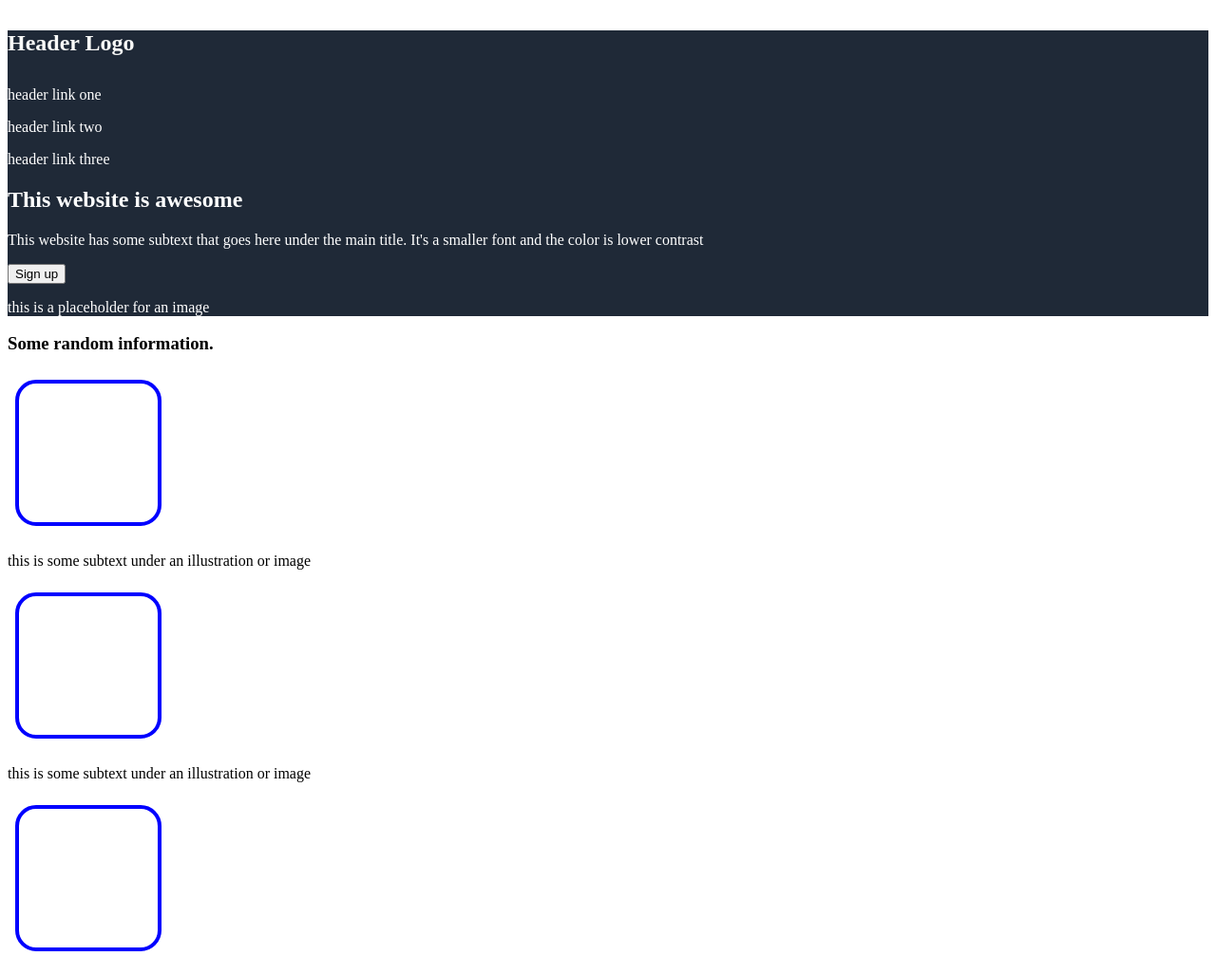
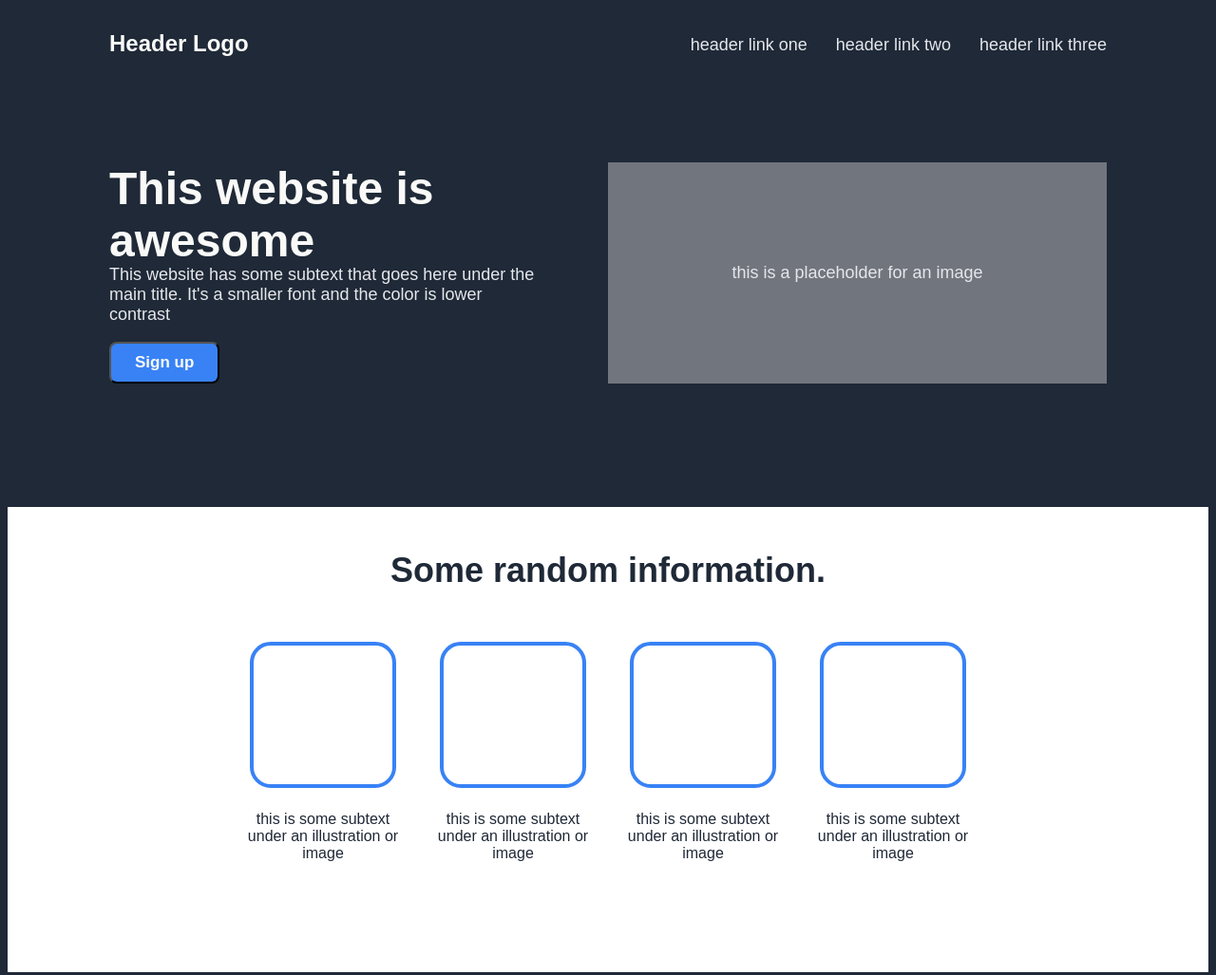
Before and after one commit to hkst17/landingPage, a plain HTML site: page index.html in a window 1280 px wide. Shown: the top 1027 px of the page at 95% size. Drawn offline with Linux system fonts and the light colour scheme.

Commit message:
Finish section 1 and two

```diff
--- a/index.html
+++ b/index.html
@@ -1,5 +1,6 @@
 <!DOCTYPE html>
 <html lang="en">
+
 <head>
     <link rel="stylesheet" href="styles.css">
     <meta charset="UTF-8">
@@ -7,65 +8,93 @@
     <meta name="viewport" content="width=device-width, initial-scale=1.0">
     <title>Landing Page</title>
 </head>
+
 <body>
-
-    <div class="sec1">
+    <div class="allContent">
+        <div class="sec1 invBox">
             <div class="header">
                 <div id="header-left">
-                <h4>Header Logo</h4>
+                    <p>Header Logo</p>
                 </div>
                 <div id="header-right">
+                    <div class="linkSpacing">
                         <p>header link one</p>
+                    </div>
+                    <div class="linkSpacing">
                         <p>header link two</p>
+                    </div>
+                    <div class="linkSpacing">
                         <p>header link three</p>
+                    </div>
+
                 </div>
             </div>
 
-        <div class="sec1Content">
+            <di class="sec1Content">
                 <div id="sec1Content-left">
-                <h2>This website is awesome</h2>
-                <p>This website has some subtext that goes here under the main title. It's a smaller font and the color is lower contrast</p>
+                    <div id="sec1Content-main">
+                        <p>This website is awesome</p>
+                    </div>
+                    <div id="sec1Content-subtext">
+                        <p>This website has some subtext that goes here under the main title. It's a smaller font and
+                            the
+                            color is lower contrast</p>
+                    </div>
+
                     <button>Sign up</button>
                 </div>
+
+
                 <div id="sec1Content-right">
                     <div class="placeholderImage">
                         <p>this is a placeholder for an image</p>
                     </div>
                 </div>
         </div>
+
+
+        <div class="sec2">
+            <div class="sec2Content invBox">
+                <div class="center" id="sec2TopInfo">
+                    <p>Some random information.</p>
                 </div>
 
-    <div class="sec2">
-        <h3>Some random information.</h3>
                 <div class="imageAndSubtext">
-            <div id="box1">
+                    <div id="box">
                         <svg width="170" height="170" xmlns="http://www.w3.org/2000/svg">
-                    <rect width="150" height="150" x="10" y="10" rx="20" ry="20" style="fill:white;stroke-width:4;stroke:blue" />
+                            <rect width="150" height="150" x="10" y="10" rx="20" ry="20"
+                                style="fill:white;stroke-width:4;stroke:#3882F6" />
                         </svg>
-                <p>this is some subtext under an illustration or image</p>
+                        <p class="center darkBlue">this is some subtext under an illustration or image</p>
                     </div>
-            <div id="box2">
+                    <div id="box">
                         <svg width="170" height="170" xmlns="http://www.w3.org/2000/svg">
-                    <rect width="150" height="150" x="10" y="10" rx="20" ry="20" style="fill:white;stroke-width:4;stroke:blue" />
+                            <rect width="150" height="150" x="10" y="10" rx="20" ry="20"
+                                style="fill:white;stroke-width:4;stroke:#3882F6" />
                         </svg>
-                <p>this is some subtext under an illustration or image</p>
+                        <p class="center darkBlue">this is some subtext under an illustration or image</p>
                     </div>
-            <div id="box3">
+                    <div id="box">
                         <svg width="170" height="170" xmlns="http://www.w3.org/2000/svg">
-                    <rect width="150" height="150" x="10" y="10" rx="20" ry="20" style="fill:white;stroke-width:4;stroke:blue" />
+                            <rect width="150" height="150" x="10" y="10" rx="20" ry="20"
+                                style="fill:white;stroke-width:4;stroke:#3882F6" />
                         </svg>
-                <p>this is some subtext under an illustration or image</p>
+                        <p class="center darkBlue">this is some subtext under an illustration or image</p>
                     </div>
-            <div id="box4">
+                    <div id="box">
                         <svg width="170" height="170" xmlns="http://www.w3.org/2000/svg">
-                    <rect width="150" height="150" x="10" y="10" rx="20" ry="20" style="fill:white;stroke-width:4;stroke:blue" />
+                            <rect width="150" height="150" x="10" y="10" rx="20" ry="20"
+                                style="fill:white;stroke-width:4;stroke:#3882F6" />
                         </svg>
-                <p>this is some subtext under an illustration or image</p>
+                        <p class="center darkBlue">this is some subtext under an illustration or image</p>
                     </div>
                 </div>
             </div>
+
+        </div>
         <div class="sec3">
-        <p>This is an inspiring quote , or a testimonial from a customer. Maybe it's just filling up space, or maybe people will actually read it. Who knows? All I know is that it looks nice.</p>
+            <p>This is an inspiring quote , or a testimonial from a customer. Maybe it's just filling up space, or maybe
+                people will actually read it. Who knows? All I know is that it looks nice.</p>
             <p>-Thor, God of Thunder</p>
         </div>
         <div class="sec4">
@@ -75,5 +104,7 @@
                 <button>Sign up</button>
             </div>
         </div>
+    </div>
 </body>
+
 </html>
--- a/styles.css
+++ b/styles.css
@@ -1,9 +1,125 @@
+body{
+    font-family: 'Hero New', sans-serif;
+    background-color: #1f2937;
+    font-weight: lighter;
+}
+
+button{
+    background-color: #3882F6;
+    color: #F9FAF8;
+    font-size: 17px;
+    font-weight: bold;
+    padding: 10px;
+    padding-left: 25px;
+    padding-right: 25px;
+    border-radius: 8px;
+}
+
+.darkBlue{
+    color: #1f2937;
+}
+
+.center{
+    display: flex;
+    justify-content: center;
+    text-align: center;
+}
+
+.invBox{
+    width: 1050px;
+    margin: 0 auto;
+}
+
 .sec1{
     background-color: #1f2937;
-    color: white;
+}
+
+.linkSpacing{
+    margin-left: 30px;
+    /* margin-right: 20px; */
+    position:relative;
+    top: -65px;
+    font-weight: lighter;
+}
+
+
+
+.sec1Content{
+    display: flex;
+    justify-content: space-between;
+    margin-top: 30px;
+    margin-bottom: 130px;
+}
+
+
+
+.placeholderImage{
+    color: #E5E7EB;
+    background-color: #71757e;
+    width: 525px;
+    height: 233px;
+    display: flex;
+    align-items: center;
+    justify-content: center;
+    font-size: 18px;
+}
+
+.sec2{
+    background-color: white;
+
+}
+
+.imageAndSubtext{
+    display: flex;
+    justify-content: center;
+    padding-bottom: 100px;
 }
 
 #header-left{
     font-size: 24px;
     color: #F9FAF8;
+    display: flex;
+    justify-content: flex-start;
+    font-weight: bold;
 }
+
+#header-right{
+    font-size: 18px;
+    color: #E5E7EB;
+    display: flex;
+    justify-content: flex-end;
+
+}
+
+#sec1Content-left{
+    width: 450px;
+    margin-right: 50px;
+}
+
+#sec1Content-main{
+    font-size: 48px;
+    font-weight: bold;
+    color:#F9FAF8;
+    margin-bottom: -50px;
+    margin-top: -48px;
+}
+
+#sec1Content-subtext{
+    font-size: 18px;
+    color: #E5E7EB;
+    font-weight: lighter;
+}
+
+#box{
+    width: 170px;
+    display: flex;
+    flex-direction: column;
+    margin: 0px 15px;
+}
+
+#sec2TopInfo{
+    font-size: 36px;
+    font-weight: bold;
+    padding: 10px;
+    color: #1f2937;
+}
```
Lines whose indentation alone changed are shown as unchanged.
